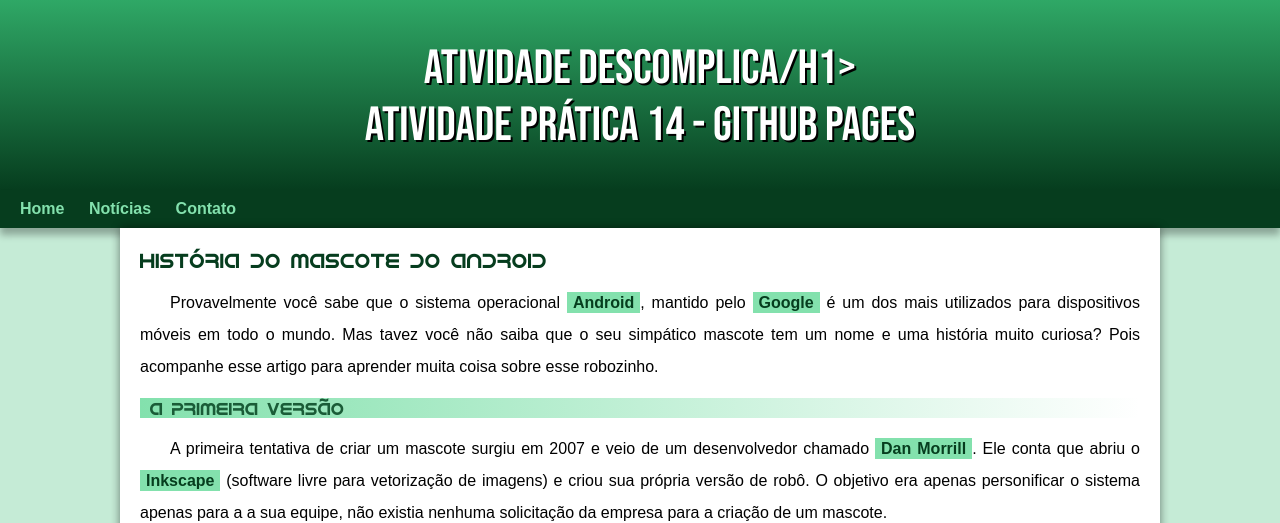
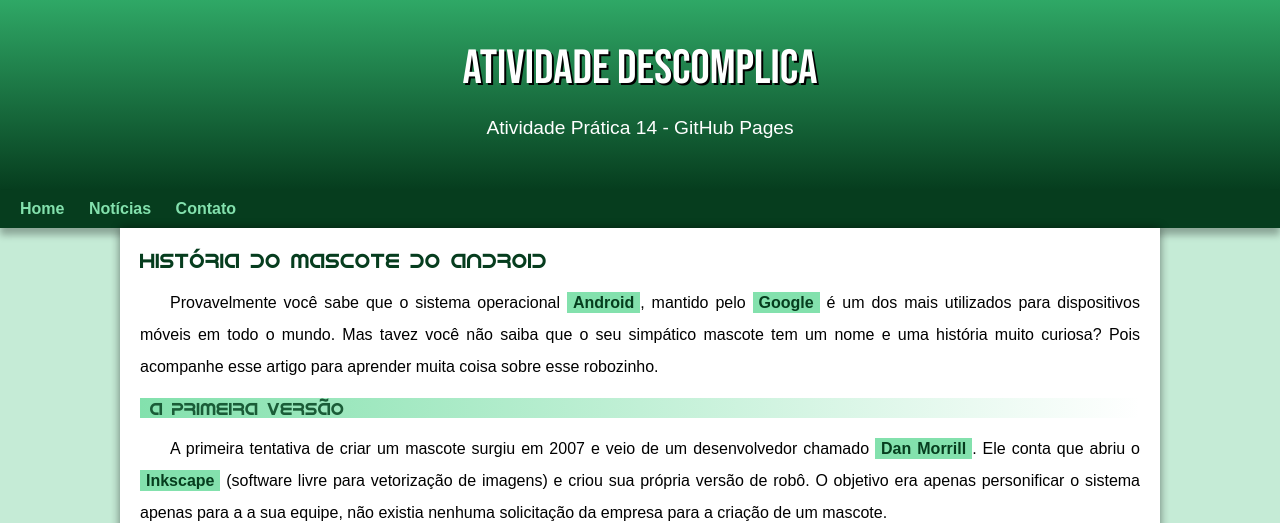
Before and after one commit to LPwes/site-android-guanabara, a plain HTML site: page index.html in a window 1280 px wide. Shown: the top 523 px of the page. Drawn offline with Linux system fonts and the light colour scheme; a web font is replaced by a local one.

Commit message:
Corrigir H1

```diff
--- a/index.html
+++ b/index.html
@@ -10,7 +10,7 @@
 <body>
 
     <header>
-        <h1>ATIVIDADE DESCOMPLICA/h1>
+        <h1>ATIVIDADE DESCOMPLICA </h1>
         <p>Atividade Prática 14 - GitHub Pages</p>
     </header>
 
```
